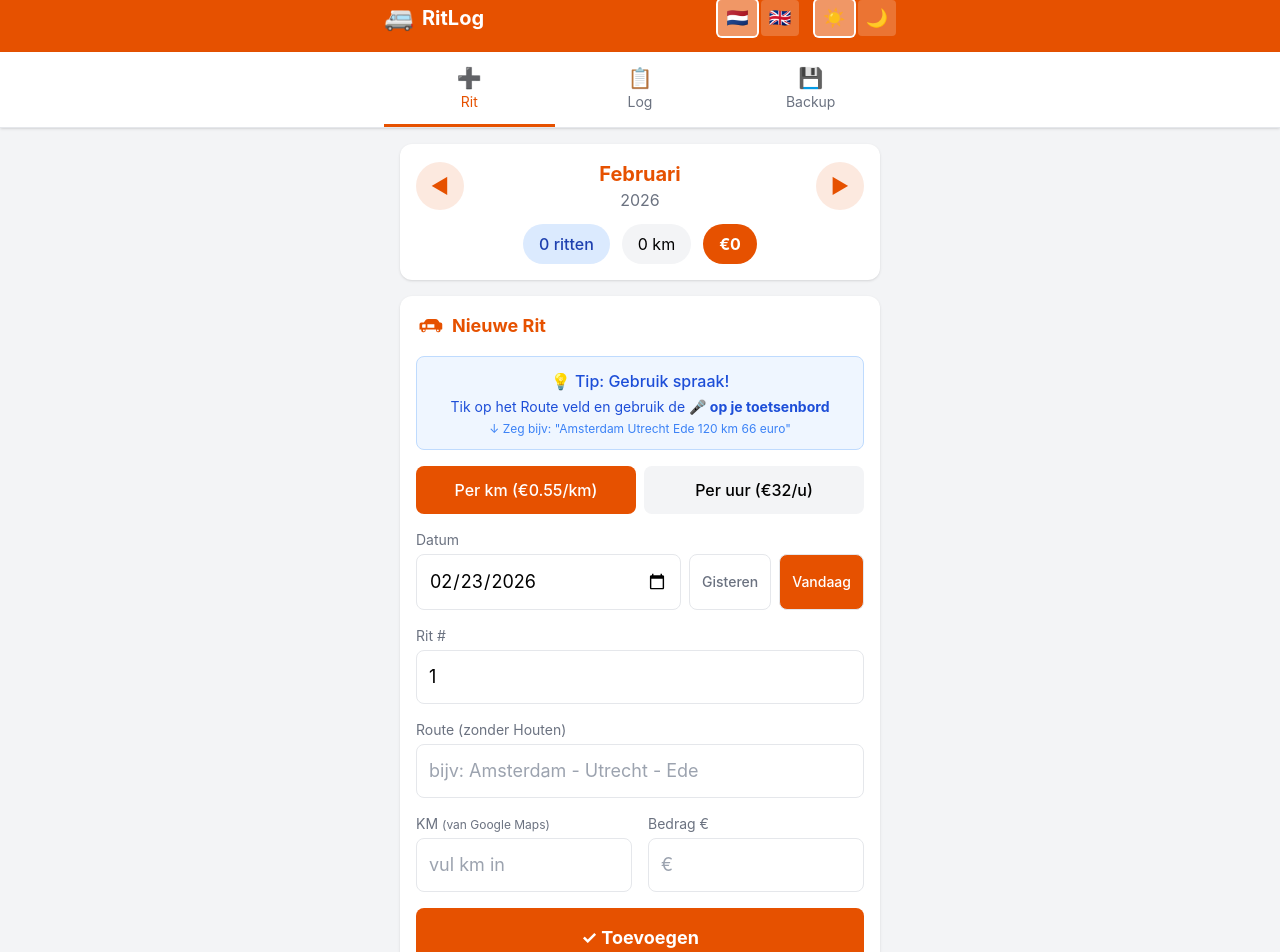
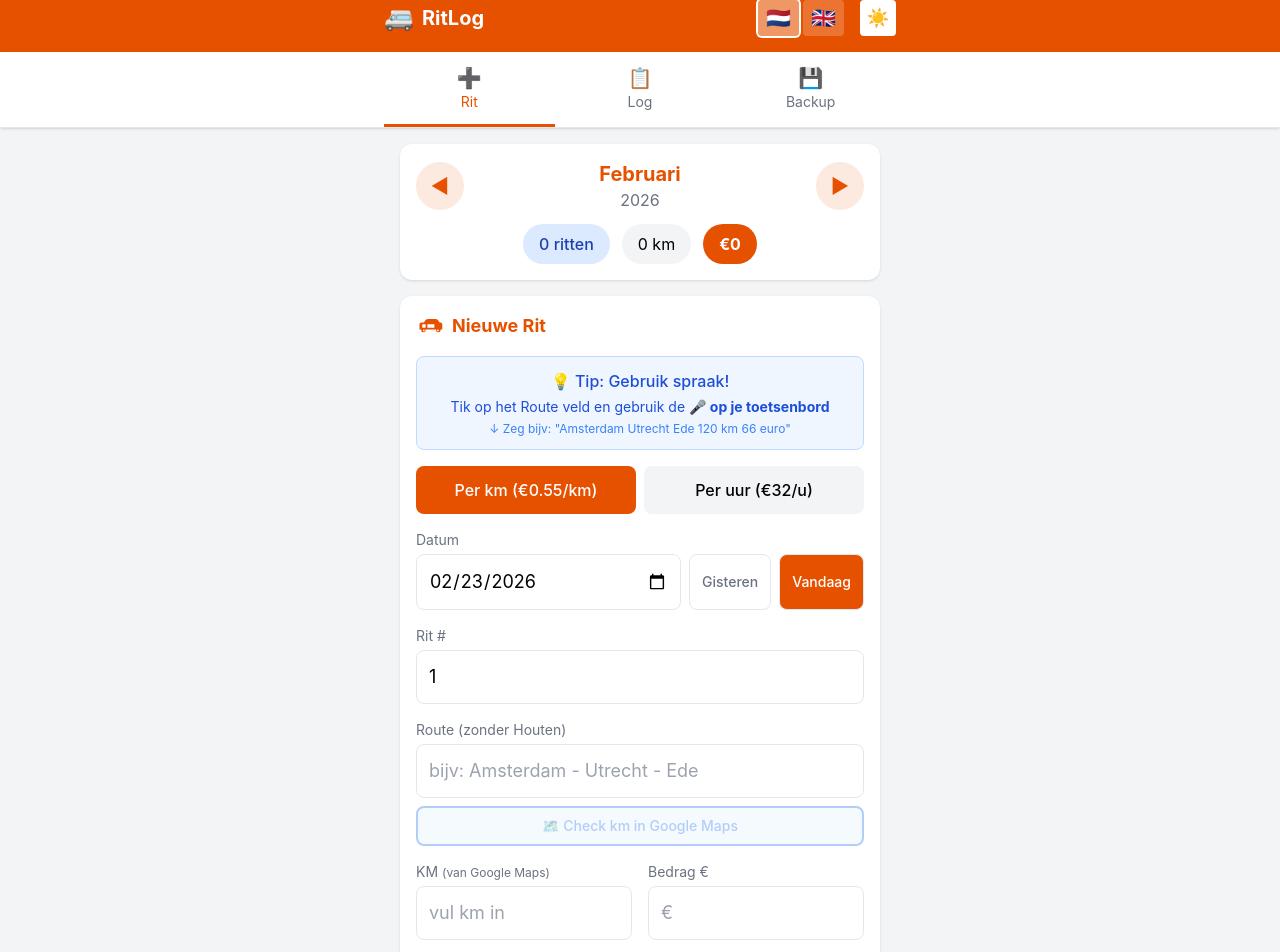
Before and after one commit to hjekel/ritlog, a React (Vite) app: page / in a window 1280 px wide. Shown: the top 952 px of the page. Built offline with nearby package versions, Linux system fonts and the light colour scheme.

Commit message:
Update App.jsx to V3.2
Extended: Google Maps altijd zichtbaar, bedrag alleen na km invoer, klikbare kalender, vlaggen knoppen, dark mode toggle

```diff
--- a/src/App.jsx
+++ b/src/App.jsx
@@ -53,6 +53,7 @@ const TRANSLATIONS = {
     konNietBerekenen: 'Kon bedrag niet berekenen',
     bevestigVerwijderen: 'Verwijderen?',
     kalender: 'Kalender',
+    tikOpDag: 'Tik op een dag',
     gewerkt: 'Gewerkt',
     nietGewerkt: 'Niet gewerkt',
     totaal: 'Totaal',
@@ -121,6 +122,7 @@ const TRANSLATIONS = {
     konNietBerekenen: 'Could not calculate amount',
     bevestigVerwijderen: 'Delete?',
     kalender: 'Calendar',
+    tikOpDag: 'Tap a day',
     gewerkt: 'Worked',
     nietGewerkt: 'Not worked',
     totaal: 'Total',
@@ -201,13 +203,18 @@ const berekenKilometers = (route) => {
 };
 
 // Kalender component
-const Kalender = ({ maand, jaar, ritten, t, darkMode, primaryColor }) => {
+const Kalender = ({ maand, jaar, ritten, t, darkMode, primaryColor, onDagKlik }) => {
   const eersteDag = new Date(jaar, maand, 1);
   const laatsteDag = new Date(jaar, maand + 1, 0);
   const aantalDagen = laatsteDag.getDate();
   const startDag = eersteDag.getDay();
 
-  const ritDagen = new Set(ritten.map(r => r.dagNummer));
+  // Map van dag naar ritten
+  const rittenPerDag = {};
+  ritten.forEach(r => {
+    if (!rittenPerDag[r.dagNummer]) rittenPerDag[r.dagNummer] = [];
+    rittenPerDag[r.dagNummer].push(r);
+  });
 
   const weken = [];
   let week = [];
@@ -236,8 +243,11 @@ const Kalender = ({ maand, jaar, ritten, t, darkMode, primaryColor }) => {
   return (
     <div className="rounded-xl shadow overflow-hidden mb-4" style={{background: darkMode ? '#16213e' : 'white'}}>
       <div className="p-3 border-b" style={{borderColor: darkMode ? '#374151' : '#e5e7eb'}}>
-        <div className="font-bold flex items-center gap-2" style={{color: primaryColor}}>
-          📅 {t.kalender}
+        <div className="font-bold flex items-center justify-between" style={{color: primaryColor}}>
+          <span className="flex items-center gap-2">📅 {t.kalender}</span>
+          <span className="text-xs font-normal" style={{color: darkMode ? '#9ca3af' : '#6b7280'}}>
+            {t.tikOpDag || 'Tik op een dag'}
+          </span>
         </div>
       </div>
       <div className="p-3">
@@ -253,15 +263,17 @@ const Kalender = ({ maand, jaar, ritten, t, darkMode, primaryColor }) => {
             {week.map((dag, di) => {
               if (!dag) return <div key={di} className="h-8" />;
 
-              const heeftRit = ritDagen.has(dag);
+              const dagRitten = rittenPerDag[dag] || [];
+              const heeftRit = dagRitten.length > 0;
               const isVandaag = isHuidigeMaand && dag === vandaagDag;
               const isVerleden = new Date(jaar, maand, dag) < new Date(vandaag.getFullYear(), vandaag.getMonth(), vandaag.getDate());
-              const isWeekend = di === 0 || di === 6; // Zondag of Zaterdag
+              const isWeekend = di === 0 || di === 6;
 
               return (
-                <div
+                <button
                   key={di}
-                  className={`h-8 rounded flex items-center justify-center text-sm relative ${isVandaag ? 'ring-2 ring-offset-1' : ''}`}
+                  onClick={() => onDagKlik(dag, dagRitten)}
+                  className={`h-8 rounded flex items-center justify-center text-sm relative ${isVandaag ? 'ring-2 ring-offset-1' : ''} hover:opacity-80 transition cursor-pointer`}
                   style={{
                     background: heeftRit ? '#22c55e' : (isVerleden ? (isWeekend ? '#f87171' : '#ef4444') : (darkMode ? '#374151' : (isWeekend ? '#e5e7eb' : '#f3f4f6'))),
                     color: heeftRit || isVerleden ? 'white' : (darkMode ? '#e4e4e7' : '#374151'),
@@ -270,7 +282,8 @@ const Kalender = ({ maand, jaar, ritten, t, darkMode, primaryColor }) => {
                   }}
                 >
                   {dag}
-                </div>
+                  {heeftRit && <span className="absolute -top-1 -right-1 w-4 h-4 bg-blue-500 rounded-full text-white text-xs flex items-center justify-center">{dagRitten.length}</span>}
+                </button>
               );
             })}
           </div>
@@ -794,7 +807,7 @@ export default function RitLogApp() {
           </tr>
         </table>
         <div class="footer">
-          Gegenereerd door RitLog v3.1 • ${new Date().toLocaleDateString('nl-NL')}
+          Gegenereerd door RitLog v3.2 • ${new Date().toLocaleDateString('nl-NL')}
         </div>
       </body>
       </html>
@@ -809,7 +822,7 @@ export default function RitLogApp() {
   };
 
   const exportBackupJSON = () => {
-    const data = JSON.stringify({ ritten, logboek, exportDatum: new Date().toISOString(), versie: '3.1' }, null, 2);
+    const data = JSON.stringify({ ritten, logboek, exportDatum: new Date().toISOString(), versie: '3.2' }, null, 2);
     const blob = new Blob([data], { type: 'application/json' });
     const url = URL.createObjectURL(blob);
     const a = document.createElement('a');
@@ -898,34 +911,35 @@ export default function RitLogApp() {
           </div>
           <div className="flex items-center gap-1">
             {saveStatus && <span className="text-sm bg-white/20 px-2 py-1 rounded mr-2">{saveStatus}</span>}
+            {/* Taal knoppen met vlaggen */}
             <button
               onClick={() => setLang('nl')}
-              className={`text-lg px-2 py-1 rounded transition ${lang === 'nl' ? 'bg-white/40 ring-2 ring-white' : 'bg-white/20 hover:bg-white/30'}`}
+              className={`text-xl px-2 py-1 rounded transition ${lang === 'nl' ? 'bg-white/40 ring-2 ring-white' : 'bg-white/20 hover:bg-white/30'}`}
               title="Nederlands"
             >
               🇳🇱
             </button>
             <button
               onClick={() => setLang('en')}
-              className={`text-lg px-2 py-1 rounded transition ${lang === 'en' ? 'bg-white/40 ring-2 ring-white' : 'bg-white/20 hover:bg-white/30'}`}
+              className={`text-xl px-2 py-1 rounded transition ${lang === 'en' ? 'bg-white/40 ring-2 ring-white' : 'bg-white/20 hover:bg-white/30'}`}
               title="English"
             >
               🇬🇧
             </button>
             <div className="w-2"></div>
+            {/* Dark mode toggle - één knop */}
             <button
-              onClick={() => setDarkMode(false)}
-              className={`text-lg px-2 py-1 rounded transition ${!darkMode ? 'bg-white/40 ring-2 ring-white' : 'bg-white/20 hover:bg-white/30'}`}
-              title="Light mode"
+              onClick={() => setDarkMode(!darkMode)}
+              className="text-lg px-2 py-1 rounded transition flex items-center justify-center"
+              style={{
+                background: darkMode ? '#1a1a2e' : 'white',
+                color: darkMode ? '#fbbf24' : '#374151',
+                width: '36px',
+                height: '36px'
+              }}
+              title={darkMode ? 'Light mode' : 'Dark mode'}
             >
-              ☀️
-            </button>
-            <button
-              onClick={() => setDarkMode(true)}
-              className={`text-lg px-2 py-1 rounded transition ${darkMode ? 'bg-white/40 ring-2 ring-white' : 'bg-white/20 hover:bg-white/30'}`}
-              title="Dark mode"
-            >
-              🌙
+              {darkMode ? '🌙' : '☀️'}
             </button>
           </div>
         </div>
@@ -982,6 +996,20 @@ export default function RitLogApp() {
               t={t}
               darkMode={darkMode}
               primaryColor={primaryColor}
+              onDagKlik={(dag, dagRitten) => {
+                if (dagRitten.length === 1) {
+                  // 1 rit -> direct bewerken
+                  setEditingRit(dagRitten[0]);
+                } else if (dagRitten.length > 1) {
+                  // Meerdere ritten -> toon eerste (of maak modal)
+                  setEditingRit(dagRitten[0]);
+                } else {
+                  // Geen ritten -> nieuwe rit voor deze dag
+                  const nieuweDatum = `${huidigJaar}-${String(huidigeMaand + 1).padStart(2, '0')}-${String(dag).padStart(2, '0')}`;
+                  setNieuwRit({...nieuwRit, datum: nieuweDatum, ritNummer: 1});
+                  setView('invoer');
+                }
+              }}
             />
 
             <div className="rounded-xl shadow overflow-hidden" style={{background: cardBg}}>
@@ -1136,10 +1164,10 @@ export default function RitLogApp() {
                   placeholder={t.routePlaceholder}
                   className="w-full border rounded-lg p-3 text-lg"
                   style={{background: darkMode ? '#374151' : 'white', color: textColor, borderColor}} />
-                {nieuwRit.route && (
                 <button
                   onClick={openGoogleMaps}
-                    className="mt-2 w-full py-2 rounded-lg text-sm font-medium flex items-center justify-center gap-2 border-2"
+                  disabled={!nieuwRit.route}
+                  className="mt-2 w-full py-2 rounded-lg text-sm font-medium flex items-center justify-center gap-2 border-2 disabled:opacity-40"
                   style={{
                     background: darkMode ? '#1e3a5f' : '#e8f4fd',
                     borderColor: '#4285f4',
@@ -1148,7 +1176,6 @@ export default function RitLogApp() {
                 >
                   🗺️ {t.checkMaps}
                 </button>
-                )}
               </div>
 
               {!nieuwRit.isUurloon ? (
@@ -1168,16 +1195,16 @@ export default function RitLogApp() {
                   </div>
                   <div>
                     <label className="text-sm block mb-1" style={{color: textMuted}}>
-                      {t.bedrag} € {geschatBedrag && !nieuwRit.totaalBedrag && <span className="text-green-600 font-medium">(≈{geschatBedrag})</span>}
+                      {t.bedrag} € {nieuwRit.kilometers && !nieuwRit.totaalBedrag && <span className="text-green-600 font-medium">(={(parseFloat(nieuwRit.kilometers) * TARIEF_PER_KM).toFixed(2)})</span>}
                     </label>
                     <input
                       type="number"
                       step="0.01"
                       value={nieuwRit.totaalBedrag}
                       onChange={e => setNieuwRit({...nieuwRit, totaalBedrag: e.target.value})}
-                      placeholder={geschatBedrag ? `${geschatBedrag}` : '€'}
-                      className={`w-full border rounded-lg p-3 text-lg ${!nieuwRit.totaalBedrag && geschatBedrag ? 'bg-green-50 border-green-300 placeholder-green-600' : ''}`}
-                      style={nieuwRit.totaalBedrag || !geschatBedrag ? {background: darkMode ? '#374151' : 'white', color: textColor, borderColor} : {}}
+                      placeholder={nieuwRit.kilometers ? `${(parseFloat(nieuwRit.kilometers) * TARIEF_PER_KM).toFixed(2)}` : '€'}
+                      className={`w-full border rounded-lg p-3 text-lg ${nieuwRit.kilometers && !nieuwRit.totaalBedrag ? 'bg-green-50 border-green-300 placeholder-green-600' : ''}`}
+                      style={nieuwRit.totaalBedrag || !nieuwRit.kilometers ? {background: darkMode ? '#374151' : 'white', color: textColor, borderColor} : {}}
                     />
                   </div>
                 </div>
@@ -1207,11 +1234,12 @@ export default function RitLogApp() {
                 </div>
               )}
 
-              {(geschatBedrag || nieuwRit.totaalBedrag) && (
+              {/* Toon correctie alleen als er een bedrag is (km ingevuld of handmatig bedrag) */}
+              {(nieuwRit.kilometers || nieuwRit.totaalBedrag || (nieuwRit.isUurloon && nieuwRit.uren)) && (
                 <div className={`text-center py-3 rounded-lg font-medium ${nieuwRit.isUurloon ? (darkMode ? 'bg-blue-900/30 text-blue-300' : 'bg-blue-50 text-blue-700') : (darkMode ? 'bg-green-900/30 text-green-300' : 'bg-green-50 text-green-700')}`}>
                   {nieuwRit.isUurloon
-                    ? `💰 ${t.uurloon}: €${(parseFloat(nieuwRit.totaalBedrag) || geschatBedrag || 0).toFixed(0)} (${t.geenKorting})`
-                    : `💰 ${t.naCorrectie}: €${((parseFloat(nieuwRit.totaalBedrag) || geschatBedrag || 0) * 0.94).toFixed(0)}`
+                    ? `💰 ${t.uurloon}: €${(parseFloat(nieuwRit.totaalBedrag) || (parseFloat(nieuwRit.uren) * TARIEF_PER_UUR) || 0).toFixed(0)} (${t.geenKorting})`
+                    : `💰 ${t.naCorrectie}: €${((parseFloat(nieuwRit.totaalBedrag) || (parseFloat(nieuwRit.kilometers) * TARIEF_PER_KM) || 0) * 0.94).toFixed(0)}`
                   }
                 </div>
               )}
@@ -1275,7 +1303,7 @@ export default function RitLogApp() {
 
       <div className="text-center py-6 text-sm flex items-center justify-center gap-2" style={{color: textMuted}}>
         <CaddyIcon size={20} color={textMuted} />
-        <span>RitLog v3.1 • Jekel Dienstverlening</span>
+        <span>RitLog v3.2 • Jekel Dienstverlening</span>
       </div>
     </div>
   );
```
Lines whose indentation alone changed are shown as unchanged.
